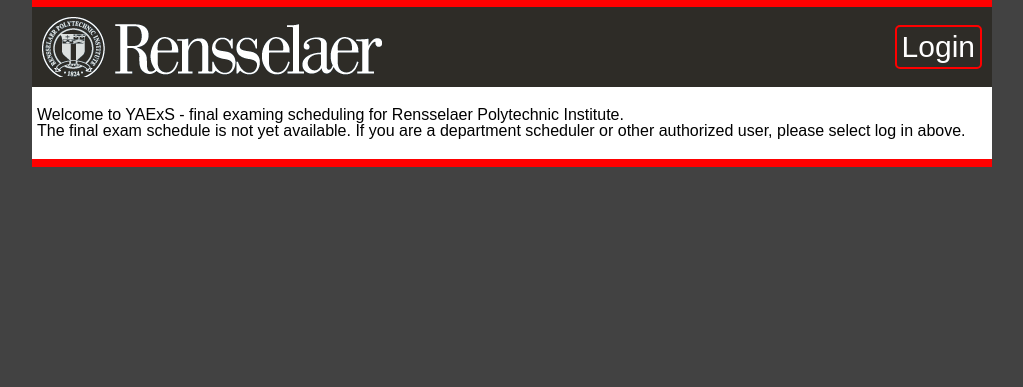
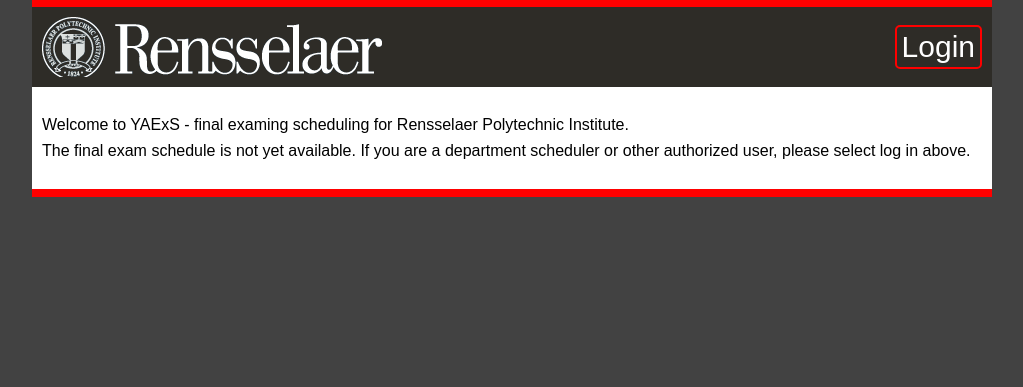
Before and after one commit to TimeFinders/YAExS, a Django app: page / in a window 1280 px wide. Shown: the part 16-403 px from the top of the page, without its empty margins (128-1151 px from the left). Run offline with Django 3.2, Linux system fonts and the light colour scheme; style sheets or scripts are compiled from the project's sources; some libraries are stand-ins or nearby versions.

Commit message:
Added spacing for p tags.

```diff
--- a/YAExS/Accounts/templates/accounts/registrar.html
+++ b/YAExS/Accounts/templates/accounts/registrar.html
@@ -2,7 +2,7 @@
 
 
 {% block body %}
-<p>    Welcome to YAExS - You are authorized as a Registrar! </p>
-<p>    No department schedulers have signed up for exams yet.	</p>
+<p>Welcome to YAExS - You are authorized as a Registrar!</p>
+<p>No department schedulers have signed up for exams yet.</p>
 
 {% endblock body %}
--- a/YAExS/YAExS/static/c/base.less
+++ b/YAExS/YAExS/static/c/base.less
@@ -2,6 +2,11 @@
 {
     background-color: #424242;
     font-family: sans-serif, Verdana;
+}
+
+p
+{
+    margin: 10px 5px;
 }
 
 #content
```
